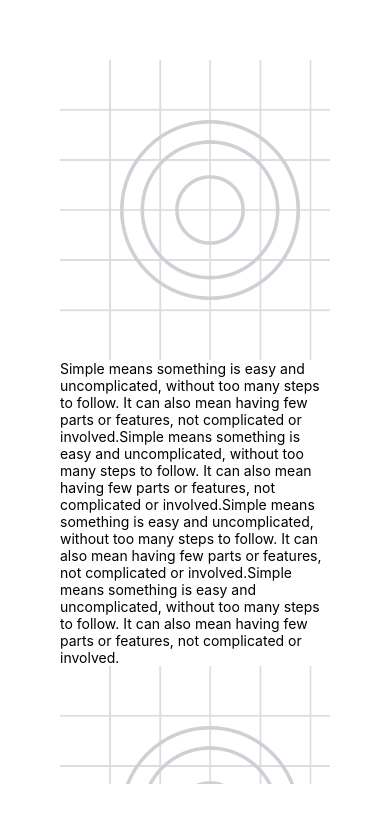
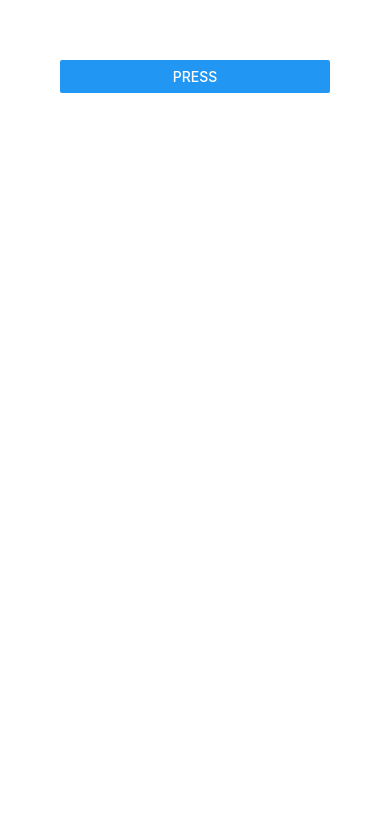
Before and after one commit to mGunawardhana/mobile-app-development-with-react-native-expo, a React Native app: screen / in a window 390 px wide. Shown: the top 822 px of the page. Built offline with nearby package versions, Linux system fonts and the light colour scheme.

Commit message:
learning react native button

```diff
--- a/App.js
+++ b/App.js
@@ -1,4 +1,4 @@
-import { View, Text, Image, ImageBackground, ScrollView } from "react-native";
+import { View, Button } from "react-native";
 
 const logoImg = require("./assets/adaptive-icon.png");
 
@@ -6,42 +6,9 @@ export default function App() {
   /**we can use inner view components in advanced user interfaces*/
   return (
     <View style={{ flex: 1, backgroundColor: "white", padding: 60 }}>
-      {/* if we want to scroll we can use scrollview component another you need
-      unscrolled behaviour you can use normal view component  */}
-      <ScrollView>
-        {/* <Text>
-        <Text style={{ color: "white" }}>Hello</Text>World
-      </Text> */}
-
-        {/* <Image source={logoImg} style={{ width: 300, height: 300 }} /> */}
-
-        {/* network image */}
-        {/* <Image
-        source={{ uri: "https://picsum.photos/300" }}
-        style={{ width: 300, height: 300 }}
-      /> */}
-
-        {/* if we are using flex:1 we can set image into full background */}
-        {/* <ImageBackground source={logoImg} style={{ flex: 1 }}>
-        <Text>Image text</Text>
-      </ImageBackground> */}
-
-        <Image source={logoImg} style={{ width: 300, height: 300 }} />
-
-        <Text>
-          Simple means something is easy and uncomplicated, without too many
-          steps to follow. It can also mean having few parts or features, not
-          complicated or involved.Simple means something is easy and
-          uncomplicated, without too many steps to follow. It can also mean
-          having few parts or features, not complicated or involved.Simple means
-          something is easy and uncomplicated, without too many steps to follow.
-          It can also mean having few parts or features, not complicated or
-          involved.Simple means something is easy and uncomplicated, without too
-          many steps to follow. It can also mean having few parts or features,
-          not complicated or involved.
-        </Text>
-        <Image source={logoImg} style={{ width: 300, height: 300 }} />
-      </ScrollView>
+      {/* the button component allows users to trigger actions*/}
+      {/* the button component has platform-specific rendering for ios and android */}
+      <Button title="Press" onPress={() => console.log("Button pressed!")} />
     </View>
   );
 }
```
